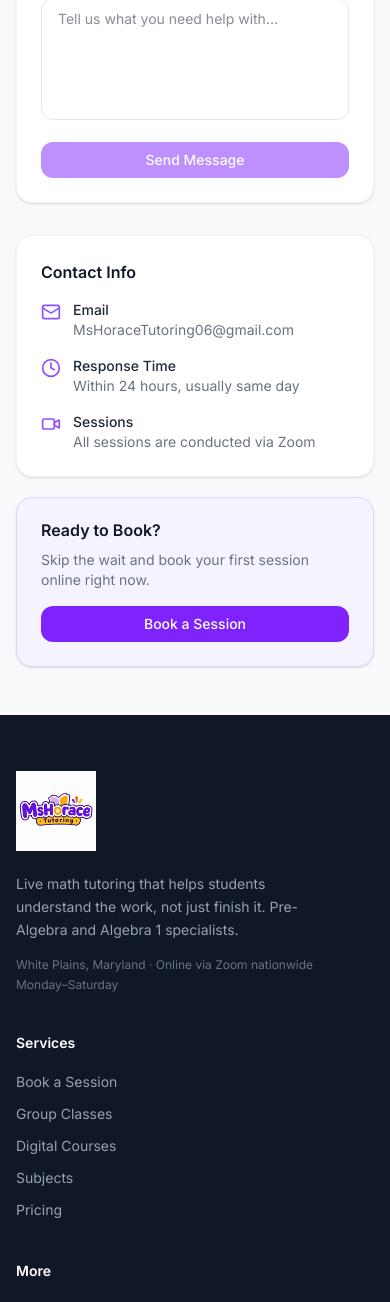
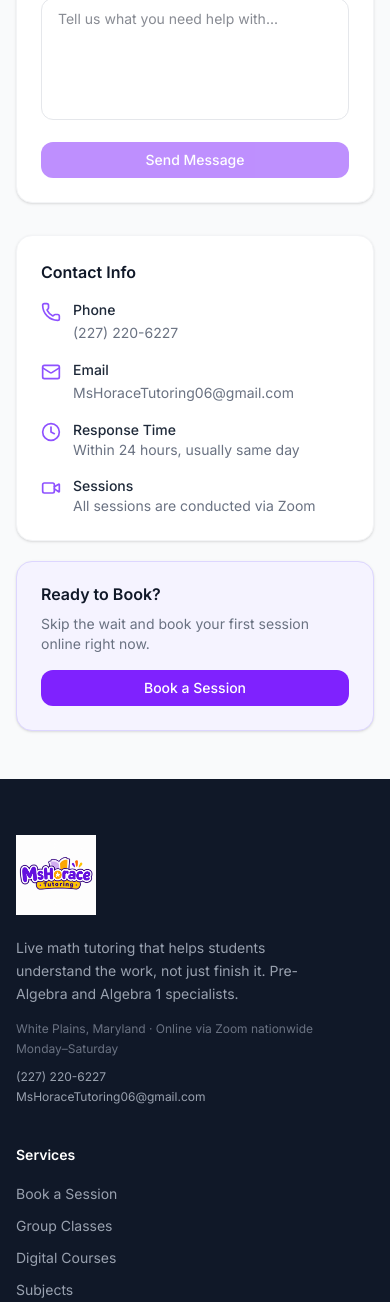
Before and after one commit to ineedthemax/mshoracetutoring, a Next.js app: page /contact in a window 390 px wide. Shown: the part 734-2036 px from the top of the page. Built offline with nearby package versions, Linux system fonts and the light colour scheme.

Commit message:
Add business phone number (227) 220-6227 to contact page and footer
Co-Authored-By: Claude Sonnet 4.6 <noreply@anthropic.com>

```diff
--- a/app/contact/page.tsx
+++ b/app/contact/page.tsx
@@ -4,7 +4,7 @@ import { PublicNav } from "@/components/layout/PublicNav";
 import { Footer } from "@/components/layout/Footer";
 import { Card, CardContent } from "@/components/ui/card";
 import { Button } from "@/components/ui/button";
-import { Mail, Clock, Video, CheckCircle } from "lucide-react";
+import { Mail, Clock, Video, CheckCircle, Phone } from "lucide-react";
 
 export default function ContactPage() {
   const [submitted, setSubmitted] = useState(false);
@@ -129,10 +129,17 @@ export default function ContactPage() {
                 <h3 className="font-semibold text-gray-900 mb-4">Contact Info</h3>
                 <div className="space-y-4">
                   <div className="flex items-start gap-3">
+                    <Phone className="w-5 h-5 text-violet-500 mt-0.5" />
+                    <div>
+                      <p className="text-sm font-medium text-gray-800">Phone</p>
+                      <a href="tel:2272206227" className="text-sm text-gray-500 hover:text-violet-600">(227) 220-6227</a>
+                    </div>
+                  </div>
+                  <div className="flex items-start gap-3">
                     <Mail className="w-5 h-5 text-violet-500 mt-0.5" />
                     <div>
                       <p className="text-sm font-medium text-gray-800">Email</p>
-                      <p className="text-sm text-gray-500">MsHoraceTutoring06@gmail.com</p>
+                      <a href="mailto:MsHoraceTutoring06@gmail.com" className="text-sm text-gray-500 hover:text-violet-600">MsHoraceTutoring06@gmail.com</a>
                     </div>
                   </div>
                   <div className="flex items-start gap-3">
--- a/components/layout/Footer.tsx
+++ b/components/layout/Footer.tsx
@@ -22,6 +22,10 @@ export function Footer() {
             </p>
             <p className="text-xs text-gray-500">White Plains, Maryland · Online via Zoom nationwide</p>
             <p className="text-xs text-gray-500 mt-1">Monday–Saturday</p>
+            <div className="mt-3 space-y-1">
+              <a href="tel:2272206227" className="text-xs text-gray-400 hover:text-white transition-colors block">(227) 220-6227</a>
+              <a href="mailto:MsHoraceTutoring06@gmail.com" className="text-xs text-gray-400 hover:text-white transition-colors block">MsHoraceTutoring06@gmail.com</a>
+            </div>
           </div>
 
           {/* Links */}
```
